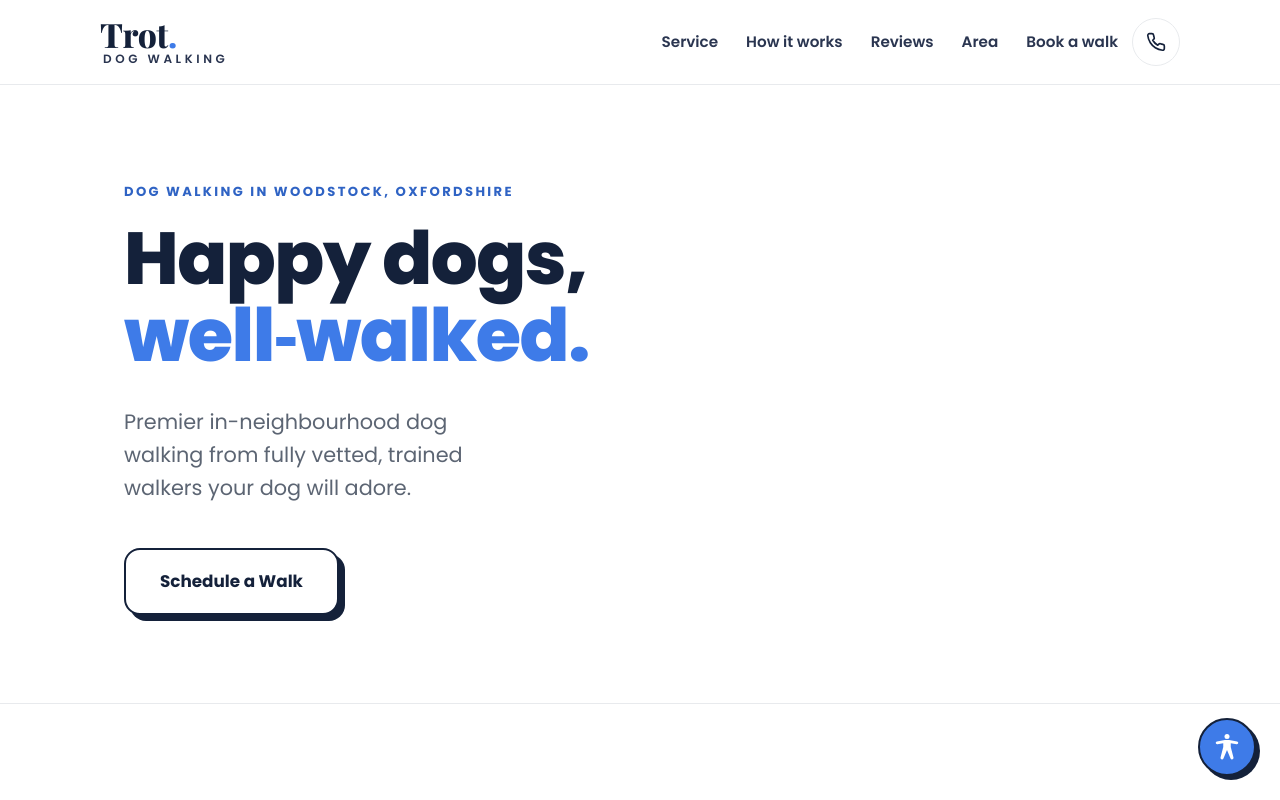
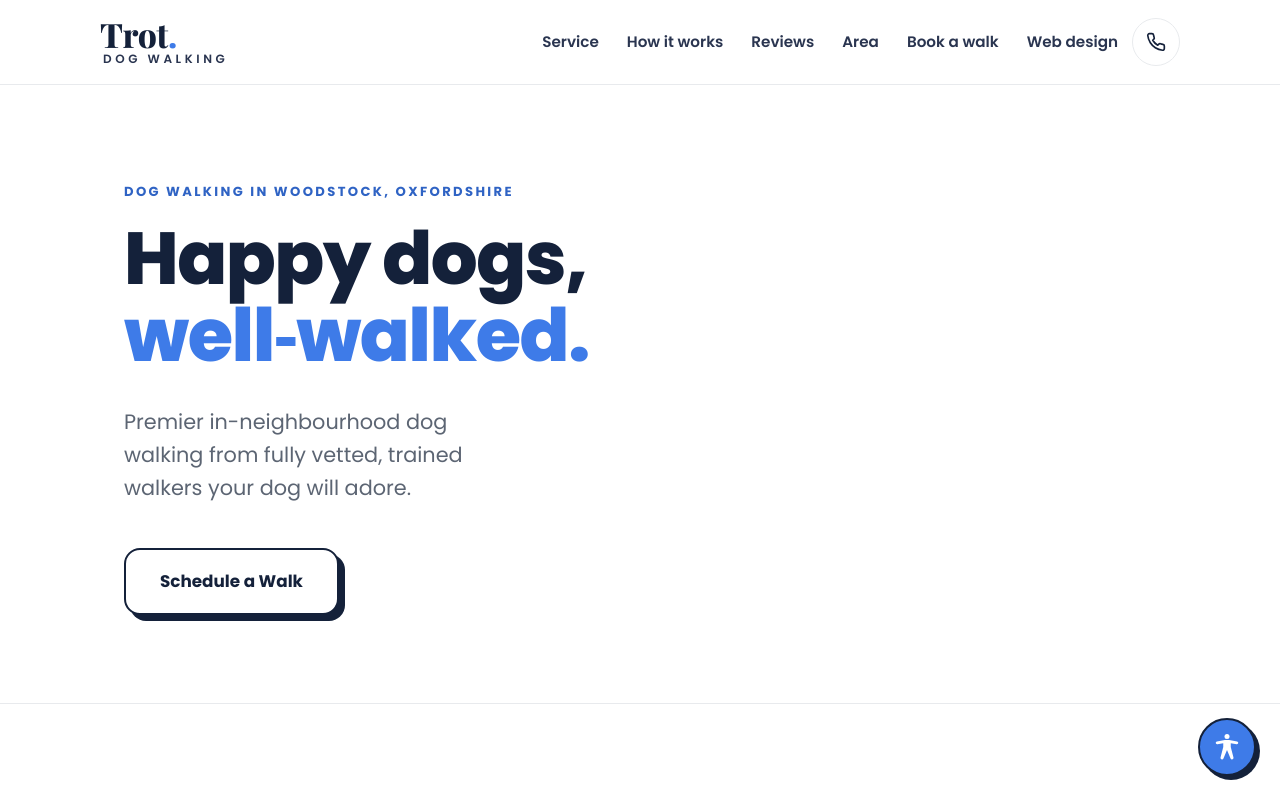
Before and after one commit to heybmtn/walkieswoodstock, a plain HTML site: page index.html in a window 1280 px wide. Shown: the top 800 px of the page. Drawn offline with nearby package versions, Linux system fonts and the light colour scheme; a web font is replaced by a local one.

Commit message:
Update index.html

```diff
--- a/index.html
+++ b/index.html
@@ -528,6 +528,7 @@
           <a href="#reviews">Reviews</a>
           <a href="#area">Area</a>
           <a href="#book">Book a walk</a>
+          <a href="trot-web-design.html">Web design</a>
         </nav>
         <a class="phone" href="tel:+447700900000" aria-label="Call Trot">
           <svg width="20" height="20" viewBox="0 0 24 24" fill="none" stroke="currentColor" stroke-width="2" stroke-linecap="round" stroke-linejoin="round"><path d="M22 16.92v3a2 2 0 0 1-2.18 2 19.79 19.79 0 0 1-8.63-3.07 19.5 19.5 0 0 1-6-6 19.79 19.79 0 0 1-3.07-8.67A2 2 0 0 1 4.11 2h3a2 2 0 0 1 2 1.72c.13.96.36 1.9.7 2.81a2 2 0 0 1-.45 2.11L8.09 9.91a16 16 0 0 0 6 6l1.27-1.27a2 2 0 0 1 2.11-.45c.91.34 1.85.57 2.81.7A2 2 0 0 1 22 16.92z"/></svg>
@@ -706,6 +707,7 @@
             <a href="#service">Walk options</a>
             <a href="#how">How it works</a>
             <a href="#area">Service area</a>
+            <a href="trot-web-design.html">Web design</a>
           </div>
           <div class="foot-col">
             <h4>Contact</h4>
```
